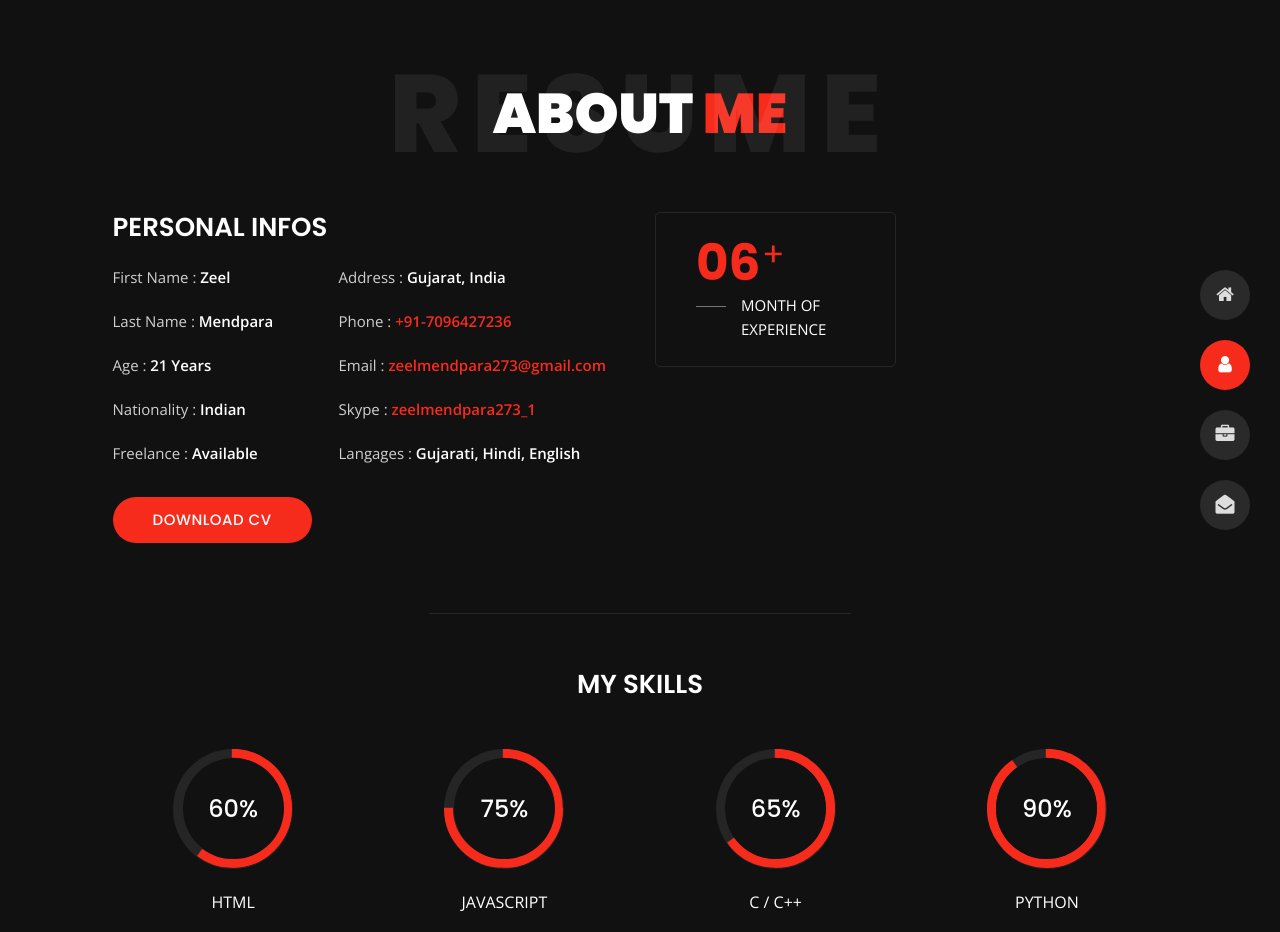
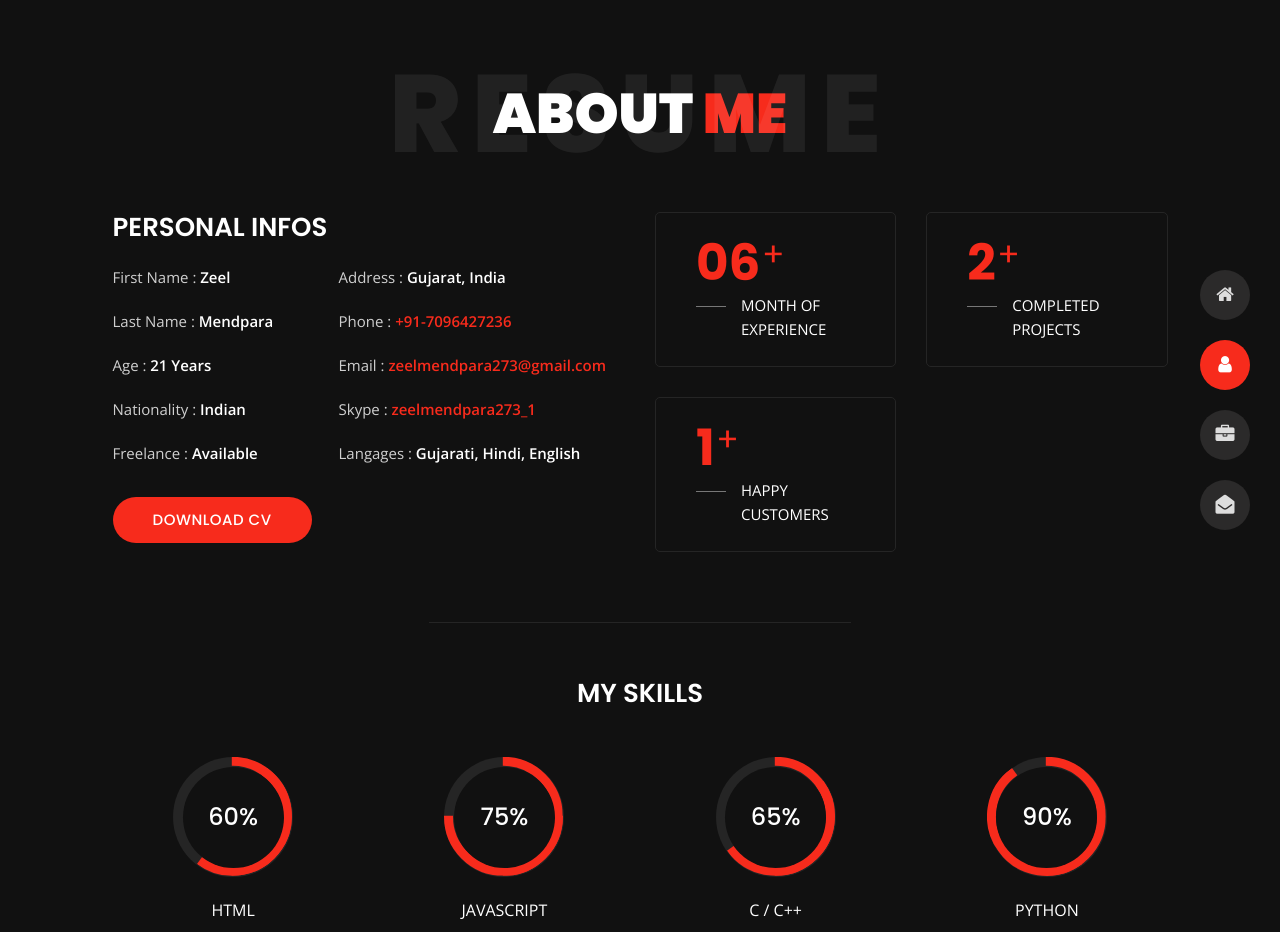
Before and after one commit to zeelmendpara05/zeelmendpara05.github.io, a plain HTML site: page about.html in a window 1280 px wide. Shown: the top 932 px of the page. Drawn offline with nearby package versions, Linux system fonts and the light colour scheme.

Commit message:
Update about.html

```diff
--- a/about.html
+++ b/about.html
@@ -191,19 +191,19 @@
                             <p class="open-sans-font m-0 position-relative text-uppercase">month of <span class="d-block">experience</span></p>
                         </div>
                     </div>
-                    <!-- <div class="col-6">
+                    <div class="col-6">
                         <div class="box-stats with-margin">
-                            <h3 class="poppins-font position-relative">97</h3>
+                            <h3 class="poppins-font position-relative">2</h3>
                             <p class="open-sans-font m-0 position-relative text-uppercase">completed <span class="d-block">projects</span></p>
                         </div>
                     </div>
                     <div class="col-6">
                         <div class="box-stats">
-                            <h3 class="poppins-font position-relative">81</h3>
+                            <h3 class="poppins-font position-relative">1</h3>
                             <p class="open-sans-font m-0 position-relative text-uppercase">Happy<span class="d-block">customers</span></p>
                         </div>
                     </div>
-                    <div class="col-6">
+                    <!-- <div class="col-6">
                         <div class="box-stats">
                             <h3 class="poppins-font position-relative">53</h3>
                             <p class="open-sans-font m-0 position-relative text-uppercase">awards <span class="d-block">won</span></p>
```
